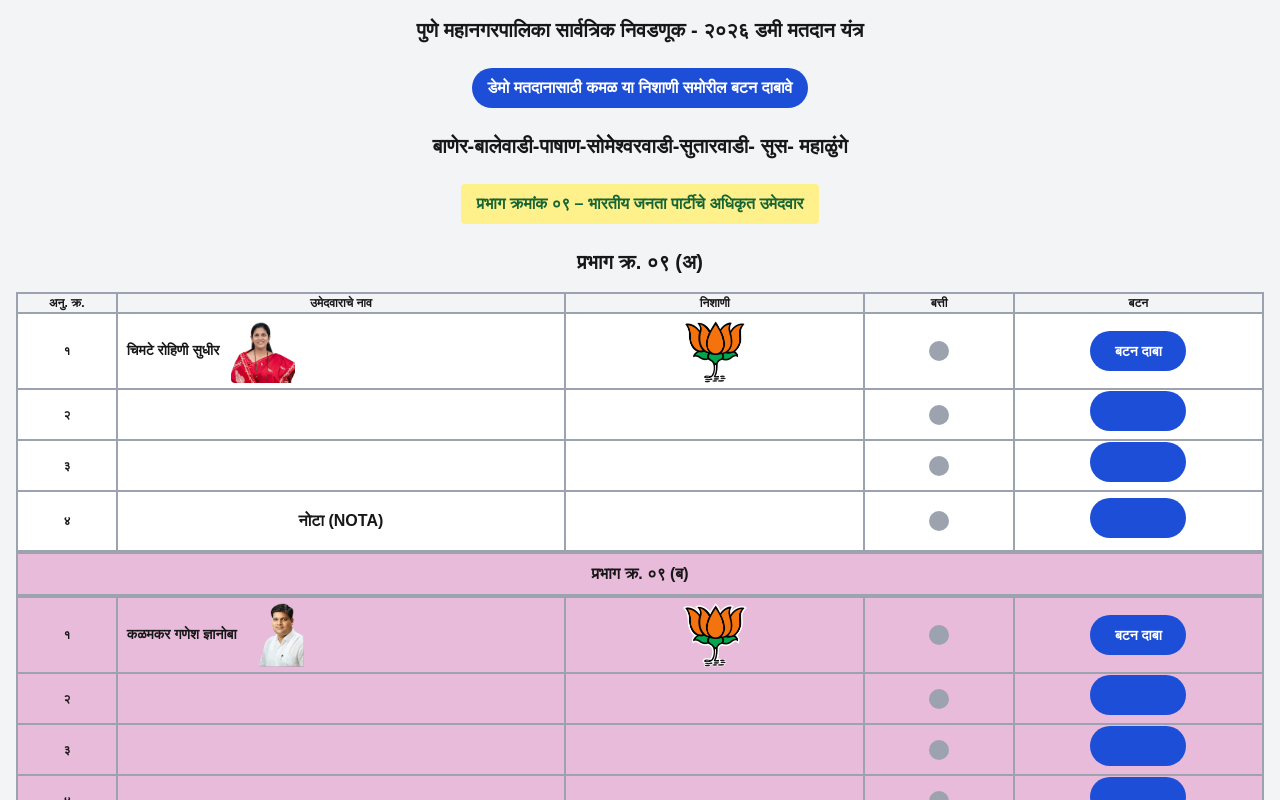
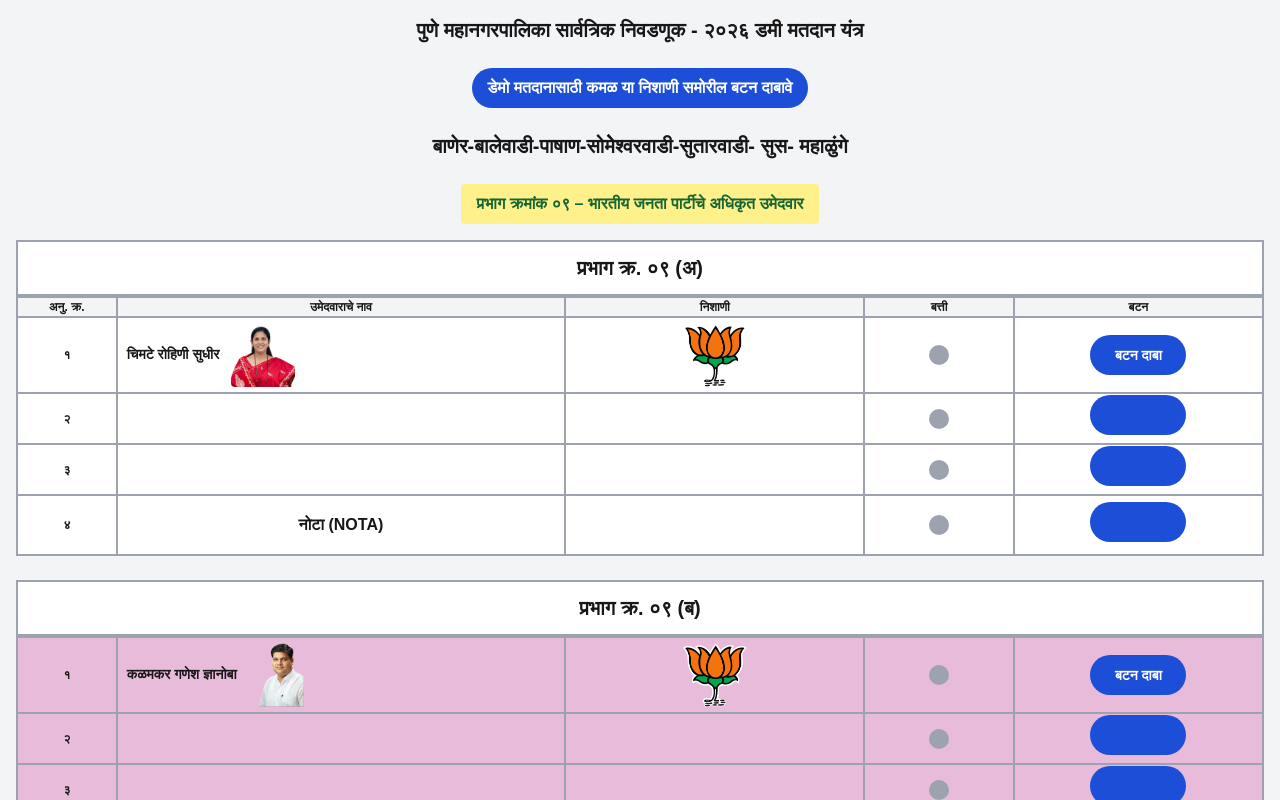
Before and after one commit to adityapachpille/lahu-balwadkar-dummy, a Next.js app: page / in a window 1280 px wide. Shown: the top 800 px of the page. Built offline with nearby package versions, Linux system fonts and the light colour scheme.

Commit message:
Update page.tsx

```diff
--- a/app/page.tsx
+++ b/app/page.tsx
@@ -120,12 +120,11 @@
     const limit = end ?? totalRows;
 
     return (
-      <div className={`${bgColor}`}>
-        {!showThead && (
-          <div className="text-center font-bold py-2 border-2 border-gray-400">
-            {title}
-          </div>
-        )}
+      <div className={`${bgColor} mb-6`}>
+        {/* ✅ Table Title Outside Table */}
+        <h5 className="text-center text-xl font-bold py-3 border-2 border-gray-400 bg-white">
+          {title}
+        </h5>
 
         <table className="w-full border-collapse border-2 border-gray-400">
           {showThead && (
@@ -166,9 +165,21 @@
         पुणे महानगरपालिका सार्वत्रिक निवडणूक - २०२६ डमी मतदान यंत्र
       </h1>
 
-      <div className="text-center mb-4 pt-2"> <span className="bg-blue-700 font-bold text-white px-4 py-2 inline-block rounded-full"> डेमो मतदानासाठी कमळ या निशाणी समोरील बटन दाबावे </span> </div> <h1 className="text-center text-xl font-bold mb-4 pt-2"> बाणेर-बालेवाडी-पाषाण-सोमेेश्वरवाडी-सुतारवाडी- सुस- महाळुंगे </h1> <div className="text-center mb-4 pt-2"> <span className="bg-yellow-200 text-green-800 font-bold px-4 py-2 inline-block rounded dark:bg-yellow-300"> प्रभाग क्रमांक ०९ – भारतीय जनता पार्टीचे अधिकृत उमेदवार </span> </div>
+      <div className="text-center mb-4 pt-2">
+        <span className="bg-blue-700 font-bold text-white px-4 py-2 inline-block rounded-full">
+          डेमो मतदानासाठी कमळ या निशाणी समोरील बटन दाबावे
+        </span>
+      </div>
 
-      <h5 className="text-center text-xl font-bold mb-4 pt-2">प्रभाग क्र. ०९ (अ)</h5>
+      <h1 className="text-center text-xl font-bold mb-4 pt-2">
+        बाणेर-बालेवाडी-पाषाण-सोमेेश्वरवाडी-सुतारवाडी- सुस- महाळुंगे
+      </h1>
+
+      <div className="text-center mb-4 pt-2">
+        <span className="bg-yellow-200 text-green-800 font-bold px-4 py-2 inline-block rounded dark:bg-yellow-300">
+          प्रभाग क्रमांक ०९ – भारतीय जनता पार्टीचे अधिकृत उमेदवार
+        </span>
+      </div>
 
       {!showFourthTable && (
         <>
```
